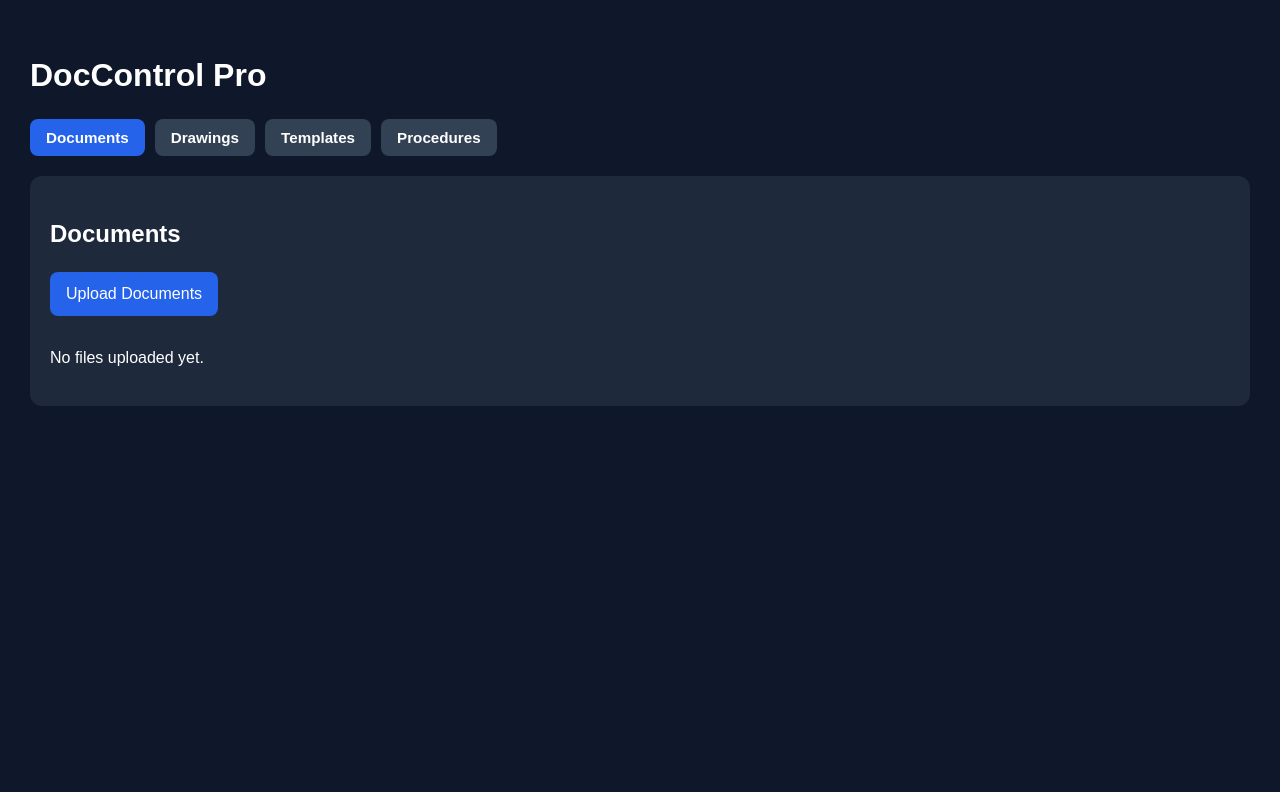
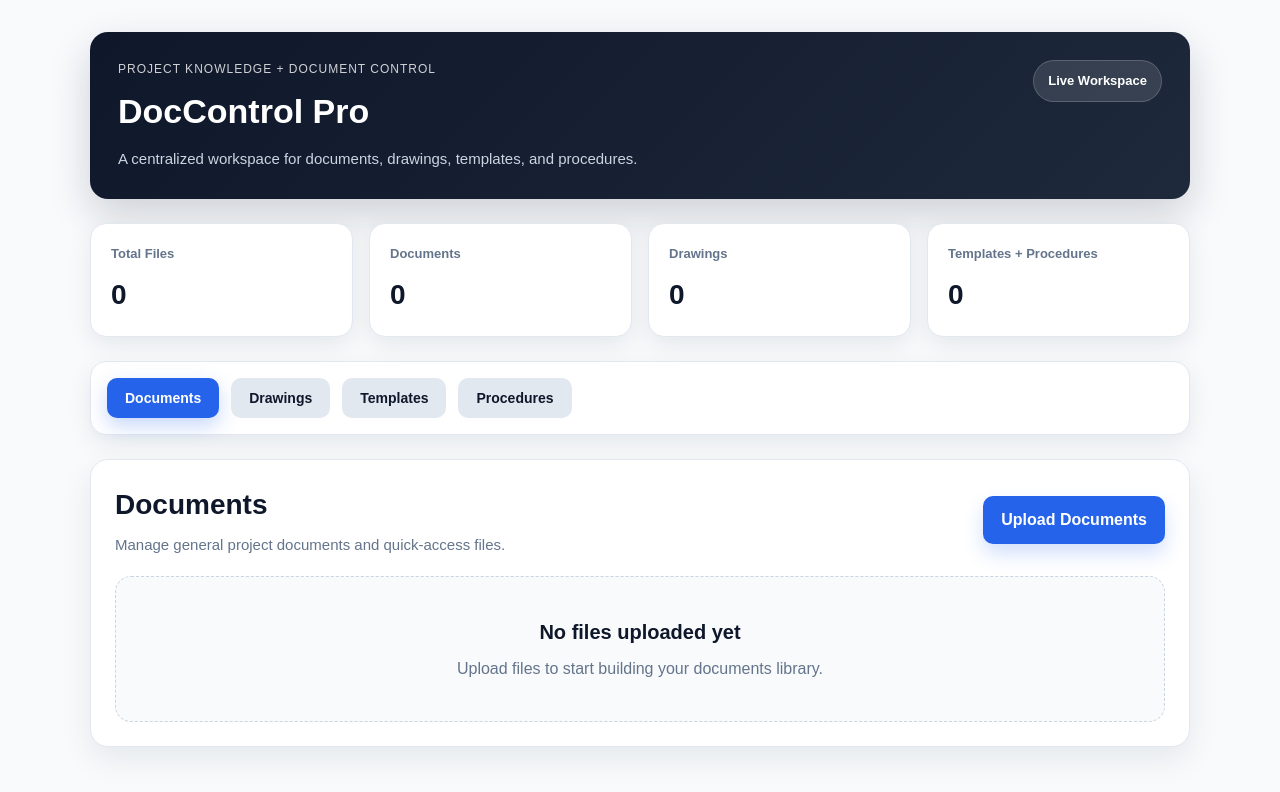
Before and after one commit to kayne776-netizen/DocControl-Pro-5, a React (Vite) app: page / in a window 1280 px wide. Shown: the top 792 px of the page. Built offline with nearby package versions, Linux system fonts and the light colour scheme.

Commit message:
Update App.jsx

```diff
--- a/src/App.jsx
+++ b/src/App.jsx
@@ -32,174 +32,383 @@ function App() {
     sectionSetter(updatedItems);
   };
 
-  const renderSection = (title, items, setItems, inputId) => {
+  const totalFiles =
+    documents.length + drawings.length + templates.length + procedures.length;
+
+  const getSectionData = () => {
+    if (activeSection === "Documents") {
+      return {
+        title: "Documents",
+        description: "Manage general project documents and quick-access files.",
+        items: documents,
+        setItems: setDocuments,
+        inputId: "documents-upload",
+      };
+    }
+    if (activeSection === "Drawings") {
+      return {
+        title: "Drawings",
+        description: "Store and access technical drawings, sketches, and markups.",
+        items: drawings,
+        setItems: setDrawings,
+        inputId: "drawings-upload",
+      };
+    }
+    if (activeSection === "Templates") {
+      return {
+        title: "Templates",
+        description: "Keep reusable forms, checklists, and standard templates.",
+        items: templates,
+        setItems: setTemplates,
+        inputId: "templates-upload",
+      };
+    }
+    return {
+      title: "Procedures",
+      description: "Organize work instructions, SOPs, and operating procedures.",
+      items: procedures,
+      setItems: setProcedures,
+      inputId: "procedures-upload",
+    };
+  };
+
+  const currentSection = getSectionData();
+
   return (
-      <div
-        style={{
-          background: "#1e293b",
-          padding: "20px",
-          borderRadius: "12px",
-          marginTop: "20px",
-        }}
+    <div style={styles.app}>
+      <header style={styles.header}>
+        <div>
+          <p style={styles.brandTag}>PROJECT KNOWLEDGE + DOCUMENT CONTROL</p>
+          <h1 style={styles.title}>DocControl Pro</h1>
+          <p style={styles.subtitle}>
+            A centralized workspace for documents, drawings, templates, and procedures.
+          </p>
+        </div>
+        <div style={styles.headerBadge}>Live Workspace</div>
+      </header>
+
+      <section style={styles.statsGrid}>
+        <div style={styles.statCard}>
+          <p style={styles.statLabel}>Total Files</p>
+          <h2 style={styles.statNumber}>{totalFiles}</h2>
+        </div>
+        <div style={styles.statCard}>
+          <p style={styles.statLabel}>Documents</p>
+          <h2 style={styles.statNumber}>{documents.length}</h2>
+        </div>
+        <div style={styles.statCard}>
+          <p style={styles.statLabel}>Drawings</p>
+          <h2 style={styles.statNumber}>{drawings.length}</h2>
+        </div>
+        <div style={styles.statCard}>
+          <p style={styles.statLabel}>Templates + Procedures</p>
+          <h2 style={styles.statNumber}>{templates.length + procedures.length}</h2>
+        </div>
+      </section>
+
+      <section style={styles.navCard}>
+        <div style={styles.navRow}>
+          <button
+            onClick={() => setActiveSection("Documents")}
+            style={navButtonStyle(activeSection === "Documents")}
           >
-        <h2>{title}</h2>
+            Documents
+          </button>
+          <button
+            onClick={() => setActiveSection("Drawings")}
+            style={navButtonStyle(activeSection === "Drawings")}
+          >
+            Drawings
+          </button>
+          <button
+            onClick={() => setActiveSection("Templates")}
+            style={navButtonStyle(activeSection === "Templates")}
+          >
+            Templates
+          </button>
+          <button
+            onClick={() => setActiveSection("Procedures")}
+            style={navButtonStyle(activeSection === "Procedures")}
+          >
+            Procedures
+          </button>
+        </div>
+      </section>
 
-        <label
-          htmlFor={inputId}
-          style={{
-            display: "inline-block",
-            background: "#2563eb",
-            color: "white",
-            padding: "10px 16px",
-            borderRadius: "8px",
-            cursor: "pointer",
-            marginBottom: "15px",
-          }}
-        >
-          Upload {title}
+      <section style={styles.mainCard}>
+        <div style={styles.sectionHeader}>
+          <div>
+            <h2 style={styles.sectionTitle}>{currentSection.title}</h2>
+            <p style={styles.sectionText}>{currentSection.description}</p>
+          </div>
+
+          <label htmlFor={currentSection.inputId} style={styles.uploadButton}>
+            Upload {currentSection.title}
           </label>
 
           <input
-          id={inputId}
+            id={currentSection.inputId}
             type="file"
             multiple
             style={{ display: "none" }}
-          onChange={(event) => handleUpload(event, setItems, items)}
+            onChange={(event) =>
+              handleUpload(event, currentSection.setItems, currentSection.items)
+            }
           />
+        </div>
 
-        {items.length === 0 ? (
-          <p style={{ marginTop: "15px" }}>No files uploaded yet.</p>
+        <div style={styles.filePanel}>
+          {currentSection.items.length === 0 ? (
+            <div style={styles.emptyState}>
+              <h3 style={styles.emptyTitle}>No files uploaded yet</h3>
+              <p style={styles.emptyText}>
+                Upload files to start building your {currentSection.title.toLowerCase()} library.
+              </p>
+            </div>
           ) : (
-          <ul style={{ listStyle: "none", padding: 0, marginTop: "15px" }}>
-            {items.map((item) => (
-              <li
-                key={item.id}
-                style={{
-                  display: "flex",
-                  justifyContent: "space-between",
-                  alignItems: "center",
-                  background: "#334155",
-                  padding: "10px 12px",
-                  borderRadius: "8px",
-                  marginBottom: "10px",
-                  gap: "10px",
-                  flexWrap: "wrap",
-                }}
-              >
-                <span style={{ flex: 1 }}>{item.name}</span>
+            <div style={styles.fileList}>
+              {currentSection.items.map((item) => (
+                <div key={item.id} style={styles.fileRow}>
+                  <div>
+                    <p style={styles.fileName}>{item.name}</p>
+                    <p style={styles.fileMeta}>{currentSection.title} File</p>
+                  </div>
 
-                <div style={{ display: "flex", gap: "8px" }}>
+                  <div style={styles.fileActions}>
                     <a
                       href={item.url}
                       target="_blank"
                       rel="noreferrer"
-                    style={{
-                      background: "#16a34a",
-                      color: "white",
-                      textDecoration: "none",
-                      padding: "8px 12px",
-                      borderRadius: "6px",
-                      display: "inline-block",
-                    }}
+                      style={styles.openButton}
                     >
                       Open
                     </a>
-
                     <button
-                    onClick={() => handleDelete(item.id, setItems, items)}
-                    style={{
-                      background: "#dc2626",
-                      color: "white",
-                      border: "none",
-                      padding: "8px 12px",
-                      borderRadius: "6px",
-                      cursor: "pointer",
-                    }}
+                      onClick={() =>
+                        handleDelete(
+                          item.id,
+                          currentSection.setItems,
+                          currentSection.items
+                        )
+                      }
+                      style={styles.deleteButton}
                     >
                       Delete
                     </button>
                   </div>
-              </li>
+                </div>
               ))}
-          </ul>
+            </div>
           )}
         </div>
-    );
-  };
-
-  return (
-    <div
-      style={{
-        minHeight: "100vh",
-        background: "#0f172a",
-        color: "white",
-        padding: "30px",
-        fontFamily: "Arial, sans-serif",
-      }}
-    >
-      <h1 style={{ marginBottom: "20px" }}>DocControl Pro</h1>
-
-      <div
-        style={{
-          display: "flex",
-          gap: "10px",
-          flexWrap: "wrap",
-        }}
-      >
-        <button
-          onClick={() => setActiveSection("Documents")}
-          style={buttonStyle(activeSection === "Documents")}
-        >
-          Documents
-        </button>
-
-        <button
-          onClick={() => setActiveSection("Drawings")}
-          style={buttonStyle(activeSection === "Drawings")}
-        >
-          Drawings
-        </button>
-
-        <button
-          onClick={() => setActiveSection("Templates")}
-          style={buttonStyle(activeSection === "Templates")}
-        >
-          Templates
-        </button>
-
-        <button
-          onClick={() => setActiveSection("Procedures")}
-          style={buttonStyle(activeSection === "Procedures")}
-        >
-          Procedures
-        </button>
-      </div>
-
-      {activeSection === "Documents" &&
-        renderSection("Documents", documents, setDocuments, "documents-upload")}
-
-      {activeSection === "Drawings" &&
-        renderSection("Drawings", drawings, setDrawings, "drawings-upload")}
-
-      {activeSection === "Templates" &&
-        renderSection("Templates", templates, setTemplates, "templates-upload")}
-
-      {activeSection === "Procedures" &&
-        renderSection("Procedures", procedures, setProcedures, "procedures-upload")}
+      </section>
     </div>
   );
 }
 
-function buttonStyle(active) {
+function navButtonStyle(active) {
   return {
-    background: active ? "#2563eb" : "#334155",
-    color: "white",
+    background: active ? "#2563eb" : "#e2e8f0",
+    color: active ? "#ffffff" : "#0f172a",
     border: "none",
-    padding: "10px 16px",
-    borderRadius: "8px",
+    padding: "12px 18px",
+    borderRadius: "10px",
     cursor: "pointer",
-    fontWeight: "bold",
+    fontWeight: "600",
+    fontSize: "14px",
+    boxShadow: active ? "0 8px 20px rgba(37, 99, 235, 0.25)" : "none",
   };
 }
 
+const styles = {
+  app: {
+    minHeight: "100vh",
+    background: "#f8fafc",
+    color: "#0f172a",
+    padding: "32px 20px",
+    fontFamily: "Arial, sans-serif",
+  },
+  header: {
+    maxWidth: "1100px",
+    margin: "0 auto 24px auto",
+    background: "linear-gradient(135deg, #0f172a, #1e293b)",
+    color: "white",
+    borderRadius: "18px",
+    padding: "28px",
+    display: "flex",
+    justifyContent: "space-between",
+    alignItems: "flex-start",
+    gap: "20px",
+    flexWrap: "wrap",
+    boxShadow: "0 16px 40px rgba(15, 23, 42, 0.18)",
+  },
+  brandTag: {
+    margin: "0 0 8px 0",
+    fontSize: "12px",
+    letterSpacing: "1px",
+    opacity: 0.8,
+  },
+  title: {
+    margin: "0 0 10px 0",
+    fontSize: "34px",
+  },
+  subtitle: {
+    margin: 0,
+    fontSize: "15px",
+    maxWidth: "650px",
+    lineHeight: 1.6,
+    color: "#cbd5e1",
+  },
+  headerBadge: {
+    background: "rgba(255,255,255,0.12)",
+    border: "1px solid rgba(255,255,255,0.18)",
+    padding: "10px 14px",
+    borderRadius: "999px",
+    fontSize: "13px",
+    fontWeight: "600",
+  },
+  statsGrid: {
+    maxWidth: "1100px",
+    margin: "0 auto 24px auto",
+    display: "grid",
+    gridTemplateColumns: "repeat(auto-fit, minmax(200px, 1fr))",
+    gap: "16px",
+  },
+  statCard: {
+    background: "white",
+    borderRadius: "16px",
+    padding: "20px",
+    boxShadow: "0 8px 24px rgba(15, 23, 42, 0.08)",
+    border: "1px solid #e2e8f0",
+  },
+  statLabel: {
+    margin: "0 0 10px 0",
+    fontSize: "13px",
+    color: "#64748b",
+    fontWeight: "600",
+  },
+  statNumber: {
+    margin: 0,
+    fontSize: "28px",
+    color: "#0f172a",
+  },
+  navCard: {
+    maxWidth: "1100px",
+    margin: "0 auto 24px auto",
+    background: "white",
+    borderRadius: "16px",
+    padding: "16px",
+    boxShadow: "0 8px 24px rgba(15, 23, 42, 0.08)",
+    border: "1px solid #e2e8f0",
+  },
+  navRow: {
+    display: "flex",
+    gap: "12px",
+    flexWrap: "wrap",
+  },
+  mainCard: {
+    maxWidth: "1100px",
+    margin: "0 auto",
+    background: "white",
+    borderRadius: "18px",
+    padding: "24px",
+    boxShadow: "0 12px 32px rgba(15, 23, 42, 0.08)",
+    border: "1px solid #e2e8f0",
+  },
+  sectionHeader: {
+    display: "flex",
+    justifyContent: "space-between",
+    alignItems: "center",
+    gap: "18px",
+    flexWrap: "wrap",
+    marginBottom: "20px",
+  },
+  sectionTitle: {
+    margin: "0 0 8px 0",
+    fontSize: "28px",
+  },
+  sectionText: {
+    margin: 0,
+    color: "#64748b",
+    fontSize: "15px",
+    lineHeight: 1.5,
+  },
+  uploadButton: {
+    display: "inline-block",
+    background: "#2563eb",
+    color: "white",
+    padding: "12px 18px",
+    borderRadius: "10px",
+    cursor: "pointer",
+    fontWeight: "600",
+    boxShadow: "0 10px 20px rgba(37, 99, 235, 0.2)",
+  },
+  filePanel: {
+    marginTop: "10px",
+  },
+  emptyState: {
+    background: "#f8fafc",
+    border: "1px dashed #cbd5e1",
+    borderRadius: "16px",
+    padding: "40px 20px",
+    textAlign: "center",
+  },
+  emptyTitle: {
+    margin: "0 0 10px 0",
+    fontSize: "20px",
+  },
+  emptyText: {
+    margin: 0,
+    color: "#64748b",
+  },
+  fileList: {
+    display: "flex",
+    flexDirection: "column",
+    gap: "12px",
+  },
+  fileRow: {
+    background: "#f8fafc",
+    border: "1px solid #e2e8f0",
+    borderRadius: "14px",
+    padding: "16px",
+    display: "flex",
+    justifyContent: "space-between",
+    alignItems: "center",
+    gap: "16px",
+    flexWrap: "wrap",
+  },
+  fileName: {
+    margin: "0 0 6px 0",
+    fontWeight: "600",
+    fontSize: "15px",
+  },
+  fileMeta: {
+    margin: 0,
+    color: "#64748b",
+    fontSize: "13px",
+  },
+  fileActions: {
+    display: "flex",
+    gap: "10px",
+    flexWrap: "wrap",
+  },
+  openButton: {
+    background: "#16a34a",
+    color: "white",
+    textDecoration: "none",
+    padding: "10px 14px",
+    borderRadius: "8px",
+    fontWeight: "600",
+  },
+  deleteButton: {
+    background: "#dc2626",
+    color: "white",
+    border: "none",
+    padding: "10px 14px",
+    borderRadius: "8px",
+    cursor: "pointer",
+    fontWeight: "600",
+  },
+};
+
 export default App;
```
Lines whose indentation alone changed are shown as unchanged.
